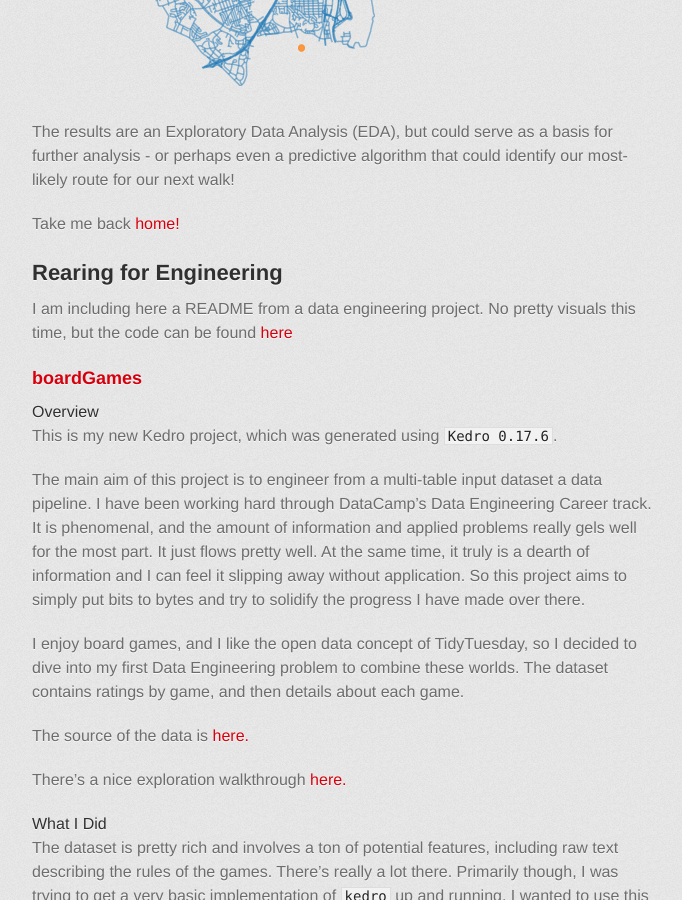
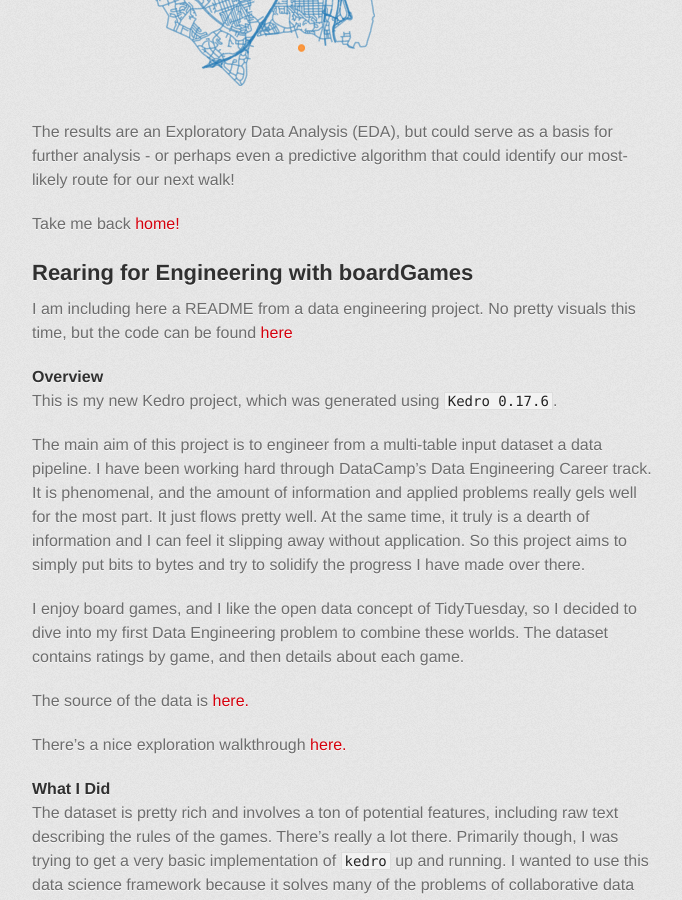
Before and after one commit to anderson-ian/anderson-ian.github.io, a Jekyll site: the page built from portfolio/index.md, in a window 1280 px wide and 900 px high, scrolled down 1009 px. Shown: the whole window, without its empty margins (298-980 px from the left). Built offline with Jekyll 4.4.1, drawn with Linux system fonts in a browser that asks for light colours; some web fonts are replaced; our own code applies the rules of GitHub Pages for plain Markdown files; the repository's description, which GitHub fills in, is left out.

Commit message:
fix formatting

```diff
--- a/portfolio/index.md
+++ b/portfolio/index.md
@@ -18,13 +18,11 @@ The results are an Exploratory Data Analysis (EDA), but could serve as a basis f
 
 Take me back [home!](https:/anderson-ian.github.io/)
 
-## Rearing for Engineering
+## Rearing for Engineering with boardGames
 
 I am including here a README from a data engineering project. No pretty visuals this time, but the code can be found [here](https://github.com/anderson-ian/board-games)
 
-### boardGames
-
-##### Overview
+#### Overview
 
 This is my new Kedro project, which was generated using `Kedro 0.17.6`.
 
@@ -36,13 +34,13 @@ The source of the data is [here.](https://github.com/rfordatascience/tidytuesday
 
 There's a nice exploration walkthrough [here.](https://jvanelteren.github.io/blog/2022/01/19/boardgames.html)
 
-##### What I Did
+#### What I Did
 
 The dataset is pretty rich and involves a ton of potential features, including raw text describing the rules of the games. There's really a lot there. Primarily though, I was trying to get a very basic implementation of `kedro` up and running. I wanted to use this data science framework because it solves many of the problems of collaborative data science.
 
 I wanted to try it out in the most basic of implementations. My requirements were to 1) Don't Repeat Yourself (DRY), 2) separation of concerns, 3) use PowerShell to access the data and 4) writing unit tests. A final potential concept was Data Version Control (DVC) but this really didn't take off for me. I had bit off enough just by trying to get myself through writing tests and orchestrating the pipeline. In future, I would gladly try to expand the pipelines, try out DVC, and also take a look at `great_expectations` for data control.
 
-- What went well?
+ - What went well?
 
 I think I did pretty well to do only one thing with each function in my data preprocessing nodes. I found the process of prototyping functions and behaviors in the `kedro notebook` Jupyter Notebook instance really intuitive. From there, it was pretty easy to bring the code back into the `nodes.py` file and define functions. Then adding these to the runner framework was also pretty easy.
 
@@ -50,7 +48,7 @@ I was pretty happy with the simple tests that I wrote. I used simple dataframes
 
 I was also glad to use PowerShell to download the data from GitHub. While this is an odd use case, it meant that I could check the download code into version control, and another Windows user could make it useful in future on their own machine (assuming the data has not moved). It's scripted magic, without having to set up a complex Kedro implementation to access a custom dataset. I just am simply not at that level yet.
 
-- What could go better?
+ - What could go better?
 
 I think I did well to use pseudo-data in the tests I wrote. I have never run tests before, and for these I wrote them after the fact. In future I would actually probably write the tests first, before even writing `def my_function_name(): pass`. Getting the tests down using pseudo data is a fundamentally different way to thinking about code. I am excited to see where this takes me.
 
```
